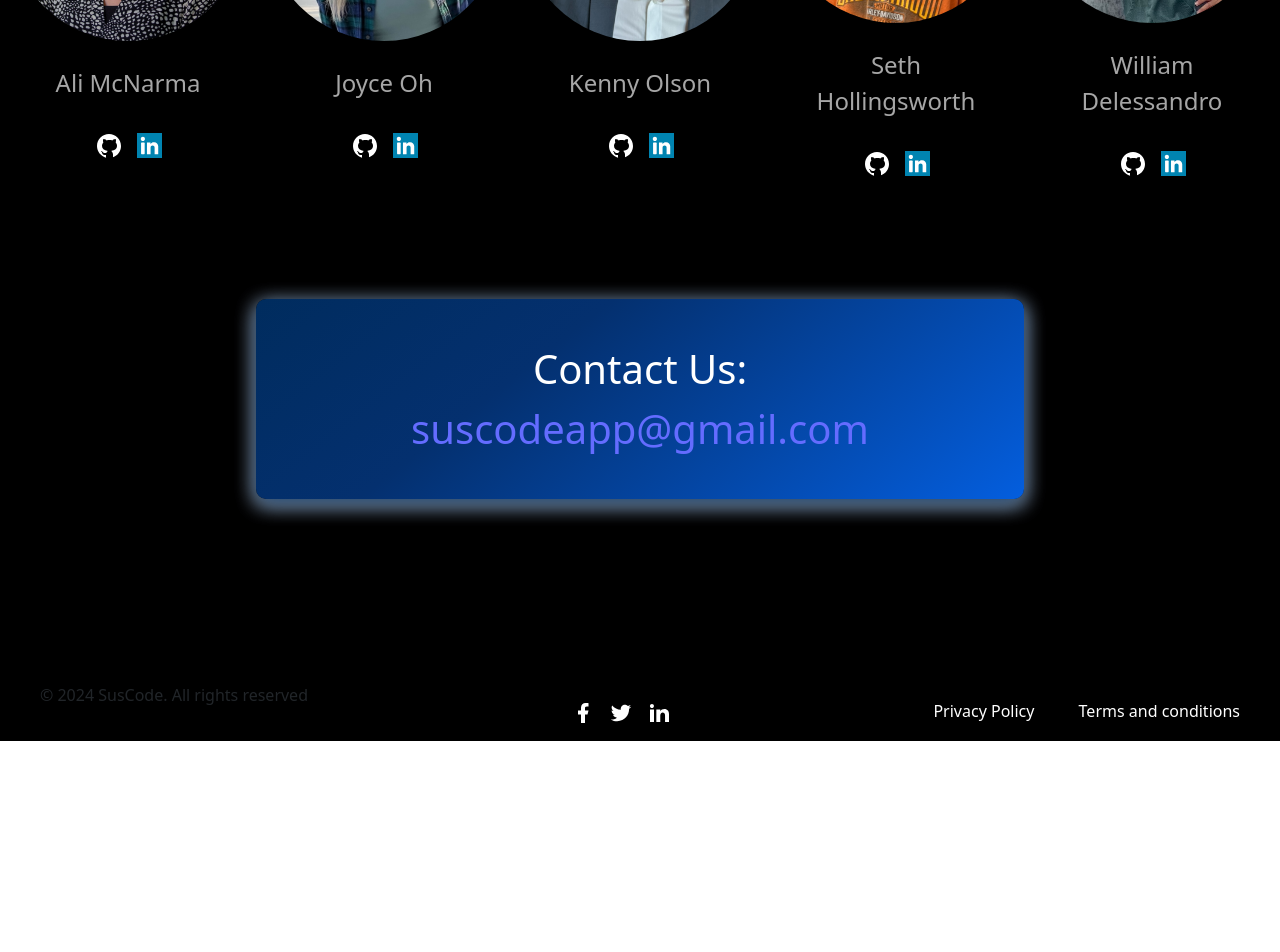
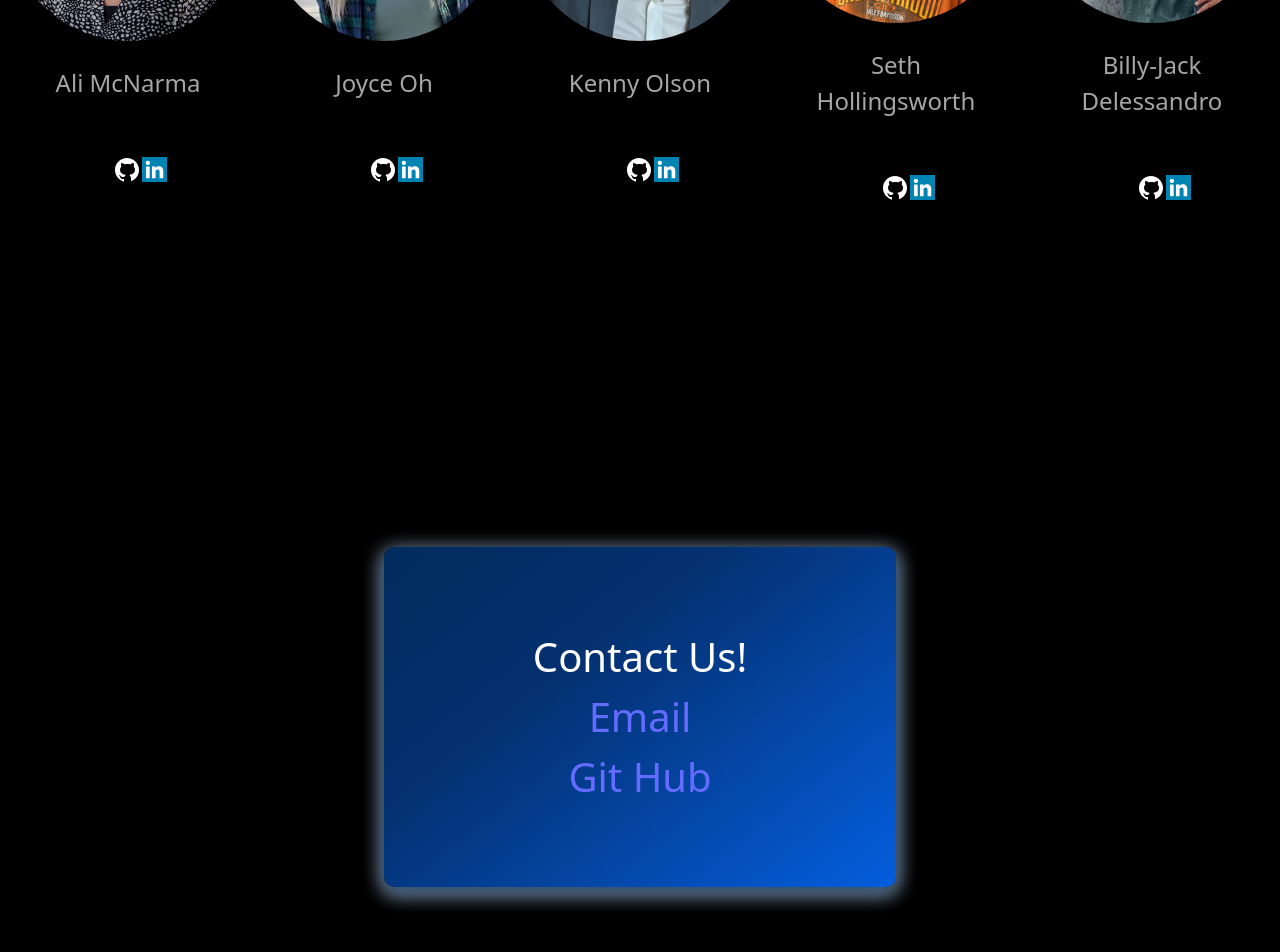
Before and after one commit to oslabs-beta/SusCodeLandingPage, a Vue app: page / in a window 1280 px wide. Shown: the part 4500-5452 px from the top of the page. Before the commit the page ends 5241 px from the top, so only its background shows below. Built offline with nearby package versions, Linux system fonts and the light colour scheme.

Commit message:
edit to name and linkedin edit contact and styling

```diff
--- a/src/assets/db.json
+++ b/src/assets/db.json
@@ -30,9 +30,9 @@
     },
     {
       "id": "t01m05",
-      "name": "William Delessandro",
+      "name": "Billy-Jack Delessandro",
       "github": "https://github.com/bjdooi",
-      "linkedin": "https://www.linkedin.com/in/william-jack-dalessandro-816467104/",
+      "linkedin": "https://www.linkedin.com/in/williamdalessandro/",
       "imagePath": "images/bjwd.jpg"
     }
   ]
--- a/src/components/Footer/ContactUs.vue
+++ b/src/components/Footer/ContactUs.vue
@@ -7,9 +7,11 @@ export default {
 <template>
     <section id="contactus">
       <div class="contact-container">
-        <span class="contact-span">
-          Contact Us: <a href= "mailto: suscodeapp@gmail.com"> suscodeapp@gmail.com </a>
-        </span>
+        <p class="contact-span">
+          Contact Us!
+          <a href= "mailto: suscodeapp@gmail.com"> Email </a>
+          <a href= "https://github.com/oslabs-beta/SusCode/"> Git Hub </a>
+        </p>
       </div>
     </section>
 </template>
@@ -27,11 +29,12 @@ export default {
     justify-content: center;
     gap: 20px;
     margin-bottom: 4rem;
+    padding: 5em 0;
   }
 
   .contact-span {
-    height: 200px;
-    width: 60vw;
+    /* height: 200px; */
+    width: 40vw;
     background: linear-gradient(142deg, rgb(0, 44, 94) 0%, rgba(4,48,111,1) 35%, rgba(4,94,222,1) 100%);
     border-radius: 10px;
     display: flex;
@@ -49,7 +52,7 @@ export default {
   box-shadow: 0px 15px 30px #fff;
   }
 
-  .contact-span span {
+  .contact-span p {
     font-size: 1rem;
     font-weight: 600;
     text-align: center;
--- a/src/components/Team/Member.vue
+++ b/src/components/Team/Member.vue
@@ -95,5 +95,6 @@ svg:hover, img:hover {
   display: grid;
   grid-template-columns: auto auto;
   width: 80px;
+  padding:1em;
 }
 </style>
--- a/src/components/Team/Team.vue
+++ b/src/components/Team/Team.vue
@@ -55,7 +55,7 @@ body, html {
 .team {
   display: flex;
   flex-direction: row;
-  flex-wrap: nowrap;
+  flex-wrap: wrap;
   justify-content: space-evenly;
   align-items: center;
   width: 100vw;
```
